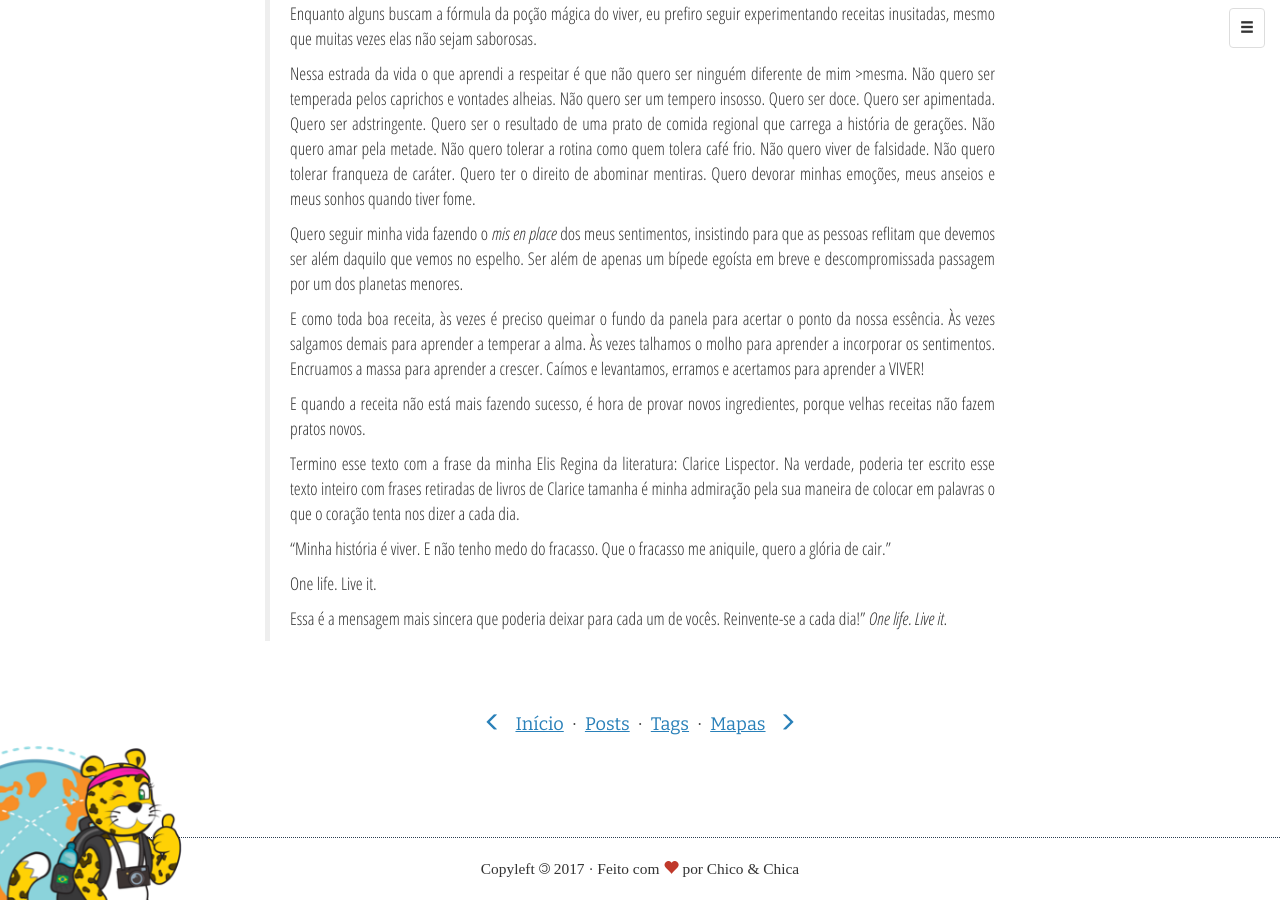
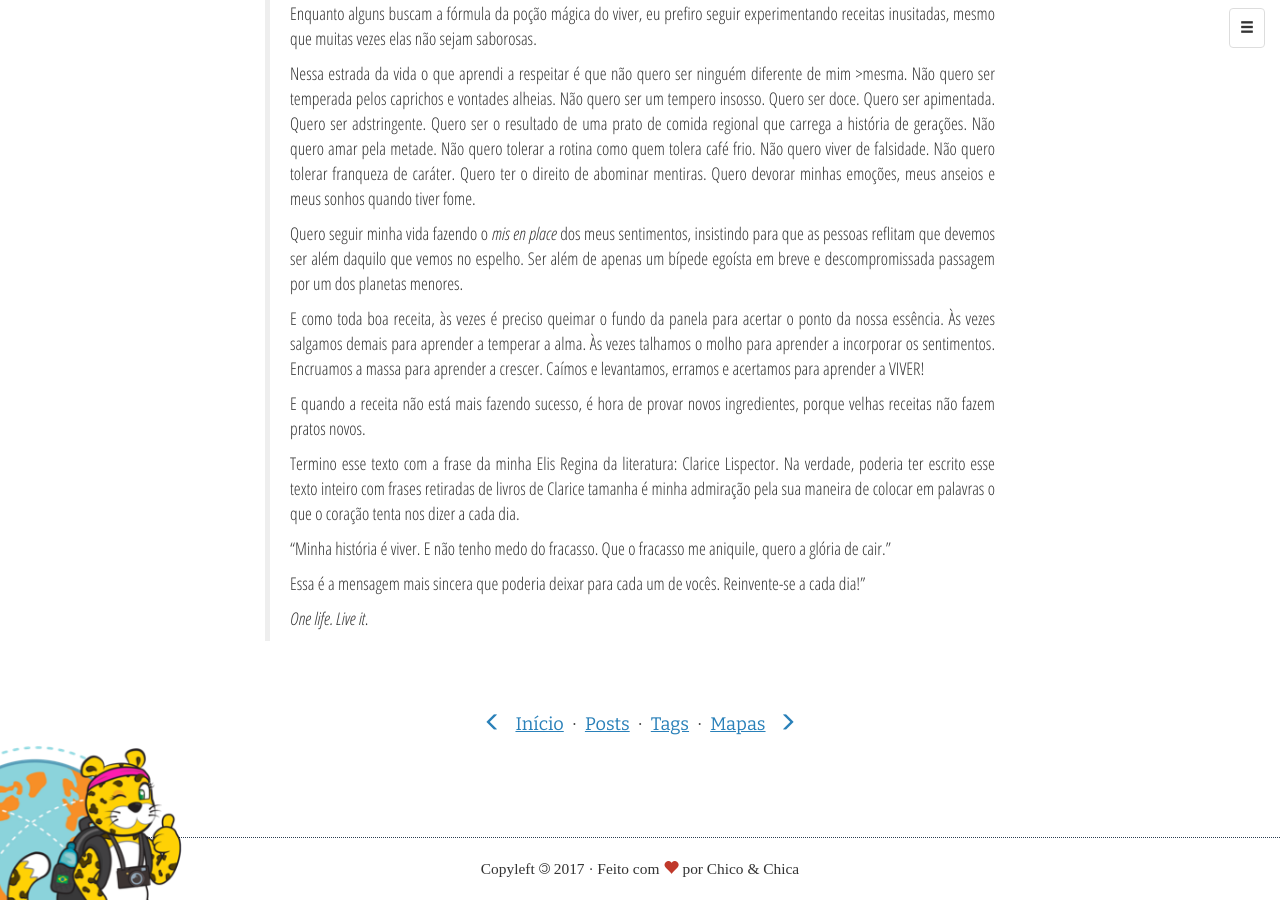
Before and after one commit to amandaferrari/project-grace-marguerite, a Jekyll site: the page built from _posts/2017-02-02-o-sabor-da-vida.md, in a window 1280 px wide and 900 px high, scrolled down 1106 px. Built offline with Jekyll 4.4.1, drawn with Linux system fonts in a browser that asks for light colours; nearby versions of some CDN libraries; some web fonts are replaced; comment, search, counter and statistics services are not loaded.

Commit message:
Update 2017-02-02-o-sabor-da-vida.md

```diff
--- a/_posts/2017-02-02-o-sabor-da-vida.md
+++ b/_posts/2017-02-02-o-sabor-da-vida.md
@@ -33,7 +33,6 @@ A mensagem serve para cada um de vocês que dedicaram um pouco do tempo para ler
 >
 >"Minha história é viver. E não tenho medo do fracasso. Que o fracasso me aniquile, quero a glória de cair."
 >
->One life. Live it.
+>Essa é a mensagem mais sincera que poderia deixar para cada um de vocês. Reinvente-se a cada dia!"
 >
->Essa é a mensagem mais sincera que poderia deixar para cada um de vocês. Reinvente-se a cada dia!"
 >*One life. Live it*.
```
